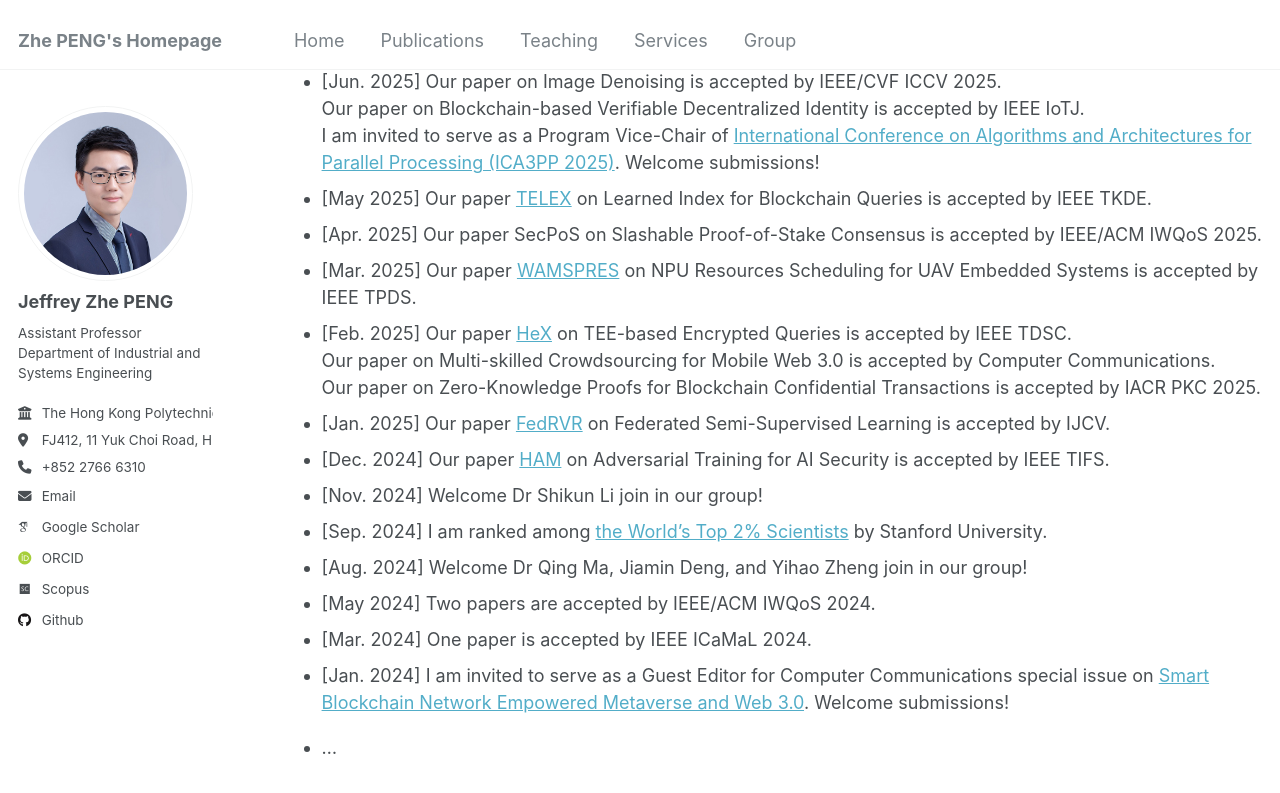
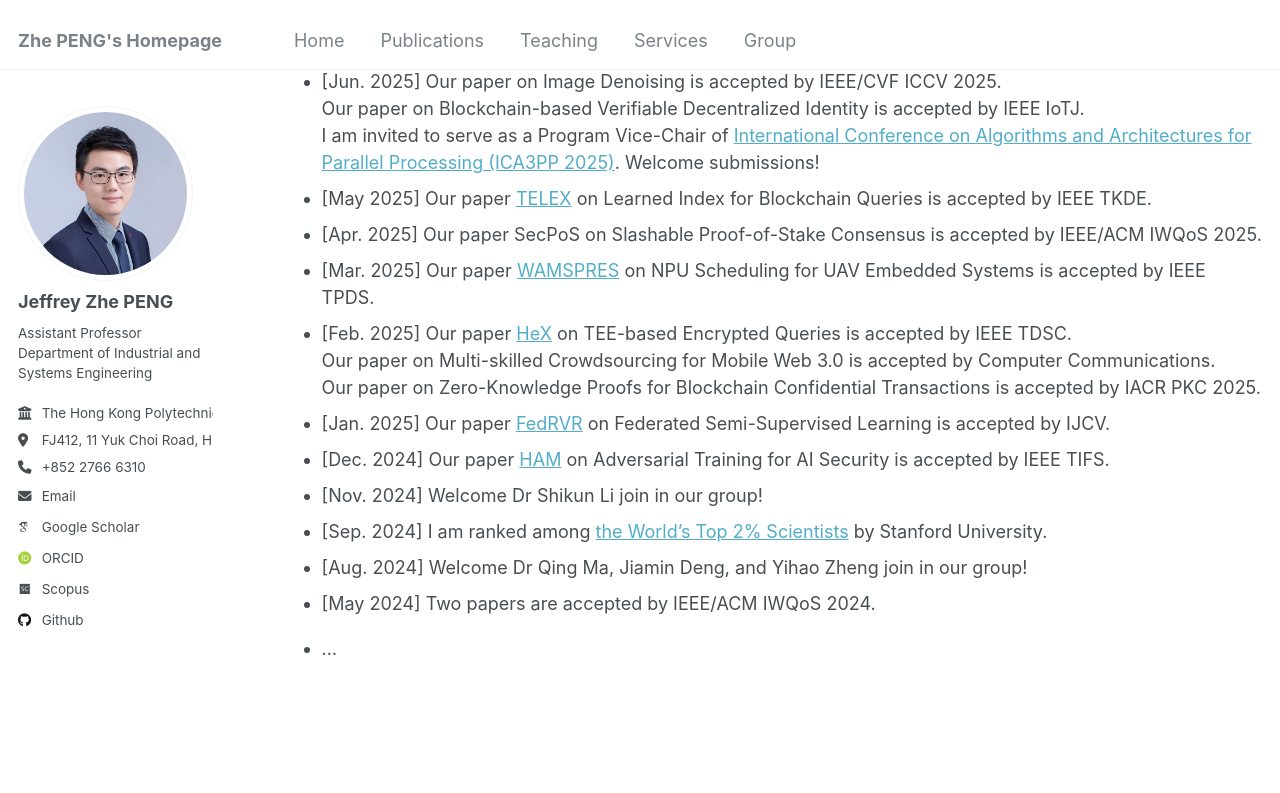
Before and after one commit to PENG-Zhe/peng-zhe.github.io, a Jekyll site: the page built from _pages/about.md, in a window 1280 px wide and 900 px high, scrolled down 967 px. Shown: the top 793 px of the window. Built offline with Jekyll 4.4.1, drawn with Linux system fonts in a browser that asks for light colours; some web fonts are replaced.

Commit message:
Update about.md

```diff
--- a/_pages/about.md
+++ b/_pages/about.md
@@ -34,7 +34,7 @@ Our paper on Blockchain-based Verifiable Decentralized Identity is accepted by I
 I am invited to serve as a Program Vice-Chair of <a href="https://ieee-cybermatics.org/2025/ica3pp/index.html" target="_blank">International Conference on Algorithms and Architectures for Parallel Processing (ICA3PP 2025)</a>. Welcome submissions!
 - [May 2025] Our paper <a href="https://ieeexplore.ieee.org/document/10979200" target="_blank">TELEX</a> on Learned Index for Blockchain Queries is accepted by IEEE TKDE.
 - [Apr. 2025] Our paper SecPoS on Slashable Proof-of-Stake Consensus is accepted by IEEE/ACM IWQoS 2025.
-- [Mar. 2025] Our paper <a href="https://ieeexplore.ieee.org/document/10942549" target="_blank">WAMSPRES</a> on NPU Resources Scheduling for UAV Embedded Systems is accepted by IEEE TPDS.
+- [Mar. 2025] Our paper <a href="https://ieeexplore.ieee.org/document/10942549" target="_blank">WAMSPRES</a> on NPU Scheduling for UAV Embedded Systems is accepted by IEEE TPDS.
 - [Feb. 2025] Our paper <a href="https://ieeexplore.ieee.org/document/10882945" target="_blank">HeX</a> on TEE-based Encrypted Queries is accepted by IEEE TDSC. <br>
 Our paper on Multi-skilled Crowdsourcing for Mobile Web 3.0 is accepted by Computer Communications. <br>
 Our paper on Zero-Knowledge Proofs for Blockchain Confidential Transactions is accepted by IACR PKC 2025.
@@ -44,11 +44,11 @@ Our paper on Zero-Knowledge Proofs for Blockchain Confidential Transactions is a
 - [Sep. 2024] I am ranked among <a href="https://elsevier.digitalcommonsdata.com/datasets/btchxktzyw/7" target="_blank">the World’s Top 2% Scientists</a> by Stanford University.
 - [Aug. 2024] Welcome Dr Qing Ma, Jiamin Deng, and Yihao Zheng join in our group!
 - [May 2024] Two papers are accepted by IEEE/ACM IWQoS 2024.
-- [Mar. 2024] One paper is accepted by IEEE ICaMaL 2024.
-- [Jan. 2024] I am invited to serve as a Guest Editor for Computer Communications special issue on <a href="https://www.sciencedirect.com/journal/computer-communications/about/call-for-papers" target="_blank">Smart Blockchain Network Empowered Metaverse and Web 3.0</a>. Welcome submissions!
 
 
 <div style="display:none">
+- [Mar. 2024] One paper is accepted by IEEE ICaMaL 2024.
+- [Jan. 2024] I am invited to serve as a Guest Editor for Computer Communications special issue on <a href="https://www.sciencedirect.com/journal/computer-communications/about/call-for-papers" target="_blank">Smart Blockchain Network Empowered Metaverse and Web 3.0</a>. Welcome submissions!
 - [2023-11] Our paper <a href="https://ieeexplore.ieee.org/document/9321132" target="_blank">VFChain</a> on Blockchain-based Federated Learning was recognized as an ESI Highly Cited Paper.
 - [2023-09] Serving as a Guest Editor for Big Data and Cognitive Computing special issue on <a href="https://www.mdpi.com/journal/BDCC/special_issues/9A8E7A0B22" target="_blank">Data Security and Privacy in Blockchain-Based Decentralized Applications</a>. Welcome submissions!
 - [2023-06] I joined the department of ISE at PolyU as a Research Assistant Professor.
```
